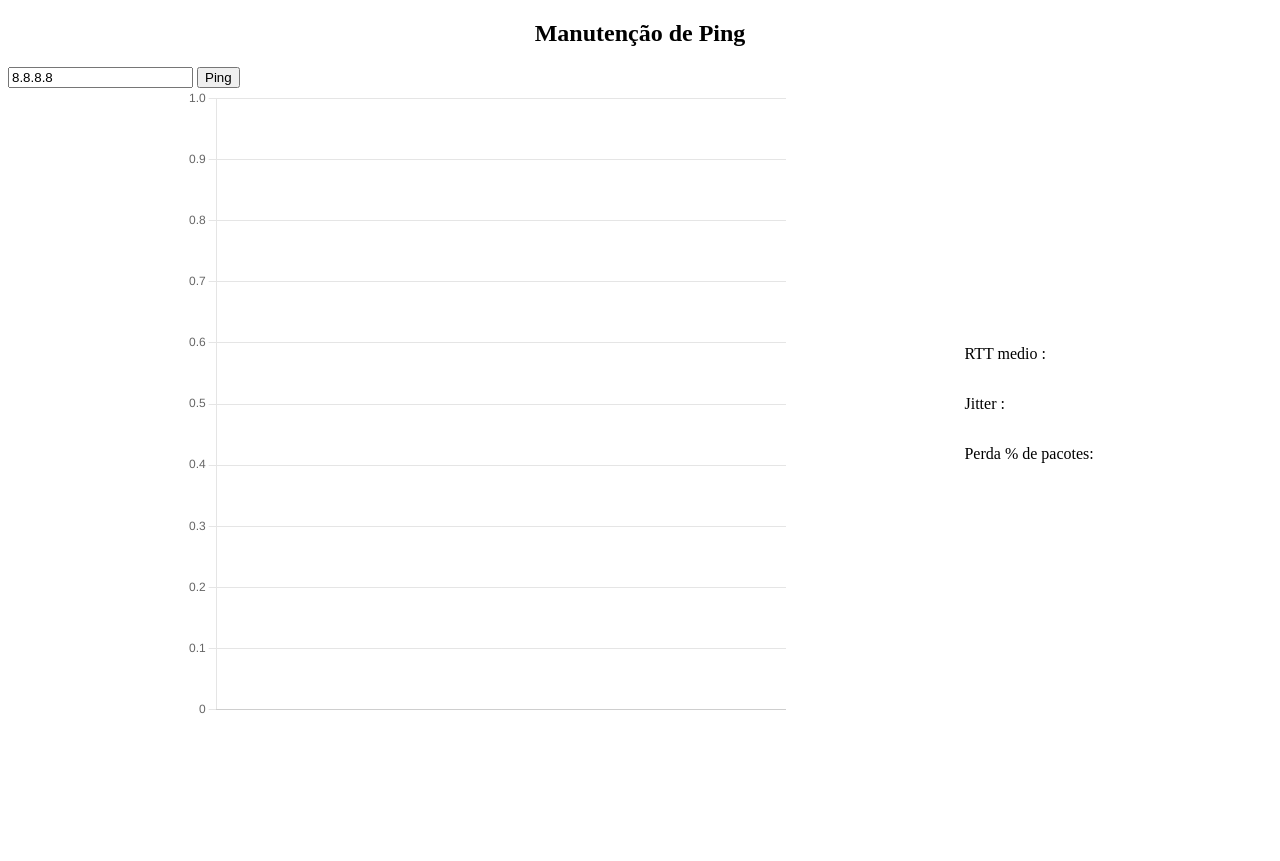
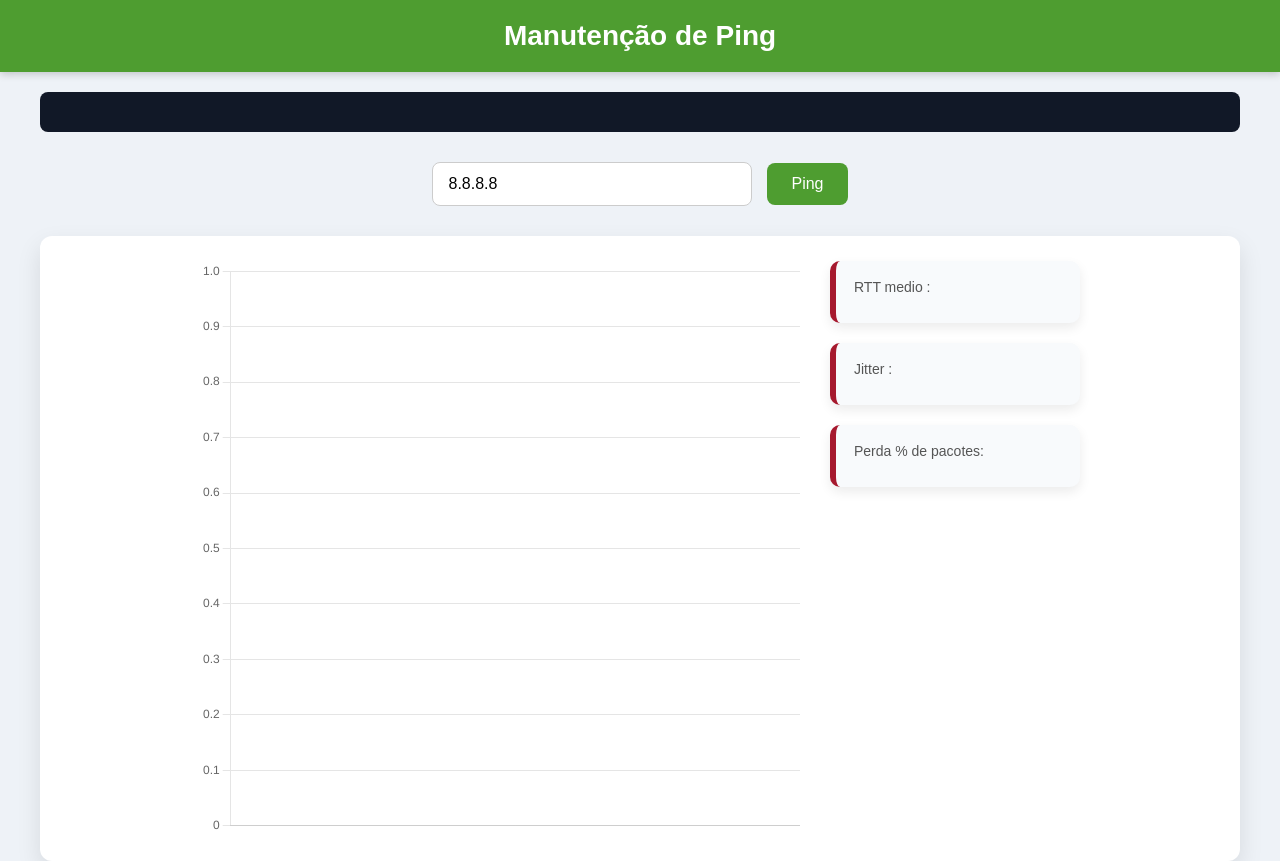
Before and after one commit to ThiagoVReznde/monitoramento-via-ping, a Flask app: page / in a window 1280 px wide. Before the commit the page ends 714 px from the top, so only its background shows below. Run offline with Flask 3, Linux system fonts and the light colour scheme.

Commit message:
Display completo

```diff
--- a/static/styles/styles.css
+++ b/static/styles/styles.css
@@ -1,18 +1,202 @@
-#container-bg{
-    display: flex;
-    justify-content:space-evenly;
-    align-items: center;
+* {
+    margin: 0;
+    padding: 0;
+    box-sizing: border-box;
 }
 
-#Dados{
+body {
+    font-family: Arial, Helvetica, sans-serif;
+    background: #eef2f7;
+    color: #333;
+    min-height: 100vh;
+}
+
+header {
+    background: #4E9D30;
+    color: white;
+    padding: 20px;
+    box-shadow: 0 2px 8px rgba(0,0,0,.2);
+}
+
+header h2 {
+    font-size: 28px;
+    font-weight: bold;
+}
+
+#CaixText {
+    display: flex;
+    justify-content: center;
+    align-items: center;
+    gap: 15px;
+
+    margin: 30px auto;
+}
+
+#host {
+    width: 320px;
+    padding: 12px 15px;
+
+    border: 1px solid #ccc;
+    border-radius: 8px;
+
+    font-size: 16px;
+
+    outline: none;
+    transition: .2s;
+}
+
+#host:focus {
+    border-color: #4E9D30;
+    box-shadow: 0 0 8px rgba(37,99,235,.3);
+}
+
+button {
+    padding: 12px 24px;
+
+    border: none;
+    border-radius: 8px;
+
+    background: #4E9D30;
+    color: white;
+
+    font-size: 16px;
+    cursor: pointer;
+
+    transition: .2s;
+}
+
+button:hover {
+    background: rgb(108, 187, 78);
+    transform: translateY(-2px);
+}
+
+#container-bg {
+
+    width: 95%;
+    max-width: 1200px;
+
+    margin: auto;
+
+    display: flex;
+    flex-wrap: wrap;
+
+    justify-content: center;
+    align-items: flex-start;
+
+    gap: 30px;
+
+    background: white;
+
+    padding: 25px;
+
+    border-radius: 12px;
+
+    box-shadow: 0 10px 25px rgba(0,0,0,.1);
+}
+
+canvas {
+    flex: 2;
+    min-width: 500px;
+    max-width: 700px;
+}
+
+#Dados {
+
     display: flex;
     flex-direction: column;
-    justify-content: space-evenly;
+
+    gap: 20px;
+
+    width: 250px;
 }
 
-#Caixa {
-    border: 1px solid black;
+.caixa {
+
+    background: #f8fafc;
+
+    border-left: 6px solid #A6192E;
+
+    border-radius: 10px;
+
+    padding: 18px;
+
+    box-shadow: 0 5px 12px rgba(0,0,0,.08);
+
+    transition: .2s;
+}
+
+.caixa:hover {
+    transform: scale(1.03);
+}
+
+.caixa p:first-child {
+    font-size: 14px;
+    color: #555;
+}
+
+.caixa p:last-child {
+
+    margin-top: 10px;
+
+    font-size: 26px;
+
+    font-weight: bold;
+
+    color: #A6192E;
+}
+
+#resultado {
+
+    width: 95%;
+    max-width: 1200px;
+
+    margin: 20px auto;
+
+    padding: 15px;
+
+    background: #111827;
+
+    color: #4ade80;
+
     border-radius: 8px;
-    padding-inline: 0;
-    padding: 1rem;
+
+    min-height: 40px;
+
+    overflow-x: auto;
 }
+
+/* ===========================
+   RESPONSIVO
+=========================== */
+
+@media (max-width: 900px) {
+
+    #container-bg {
+
+        flex-direction: column;
+
+        align-items: center;
+    }
+
+    canvas {
+        min-width: 100%;
+    }
+
+    #Dados {
+        width: 100%;
+    }
+
+    #CaixText {
+
+        flex-direction: column;
+    }
+
+    #host {
+        width: 100%;
+    }
+
+    button {
+        width: 100%;
+    }
+
+}
--- a/templates/index.html
+++ b/templates/index.html
@@ -3,7 +3,7 @@
 
 <head>
     <meta charset="UTF-8">
-    <title>Teste titulo</title>
+    <title>App para verificação de Rede</title>
     <link rel="stylesheet" href="{{ url_for('static',filename='styles/styles.css') }}">
 </head>
 
```
